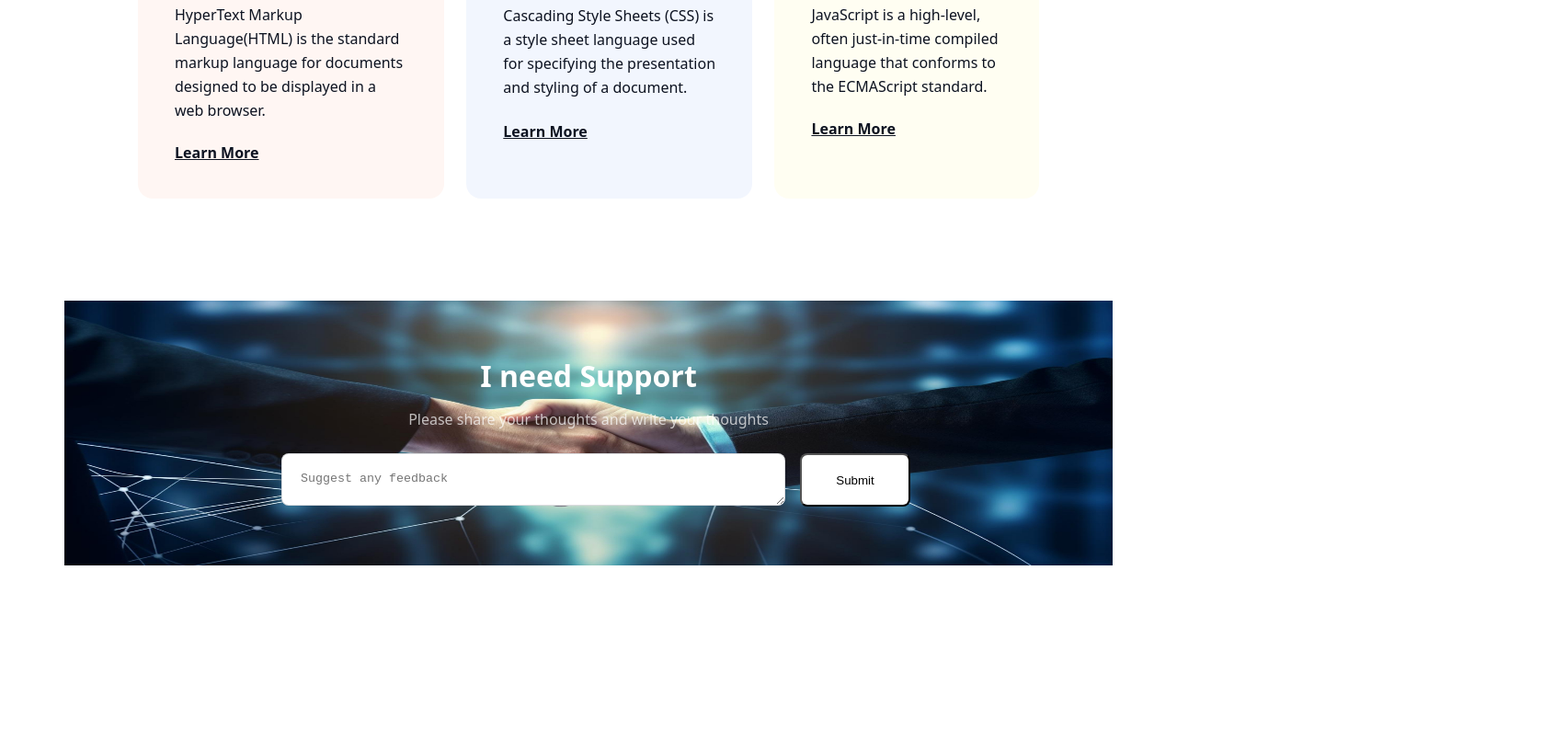
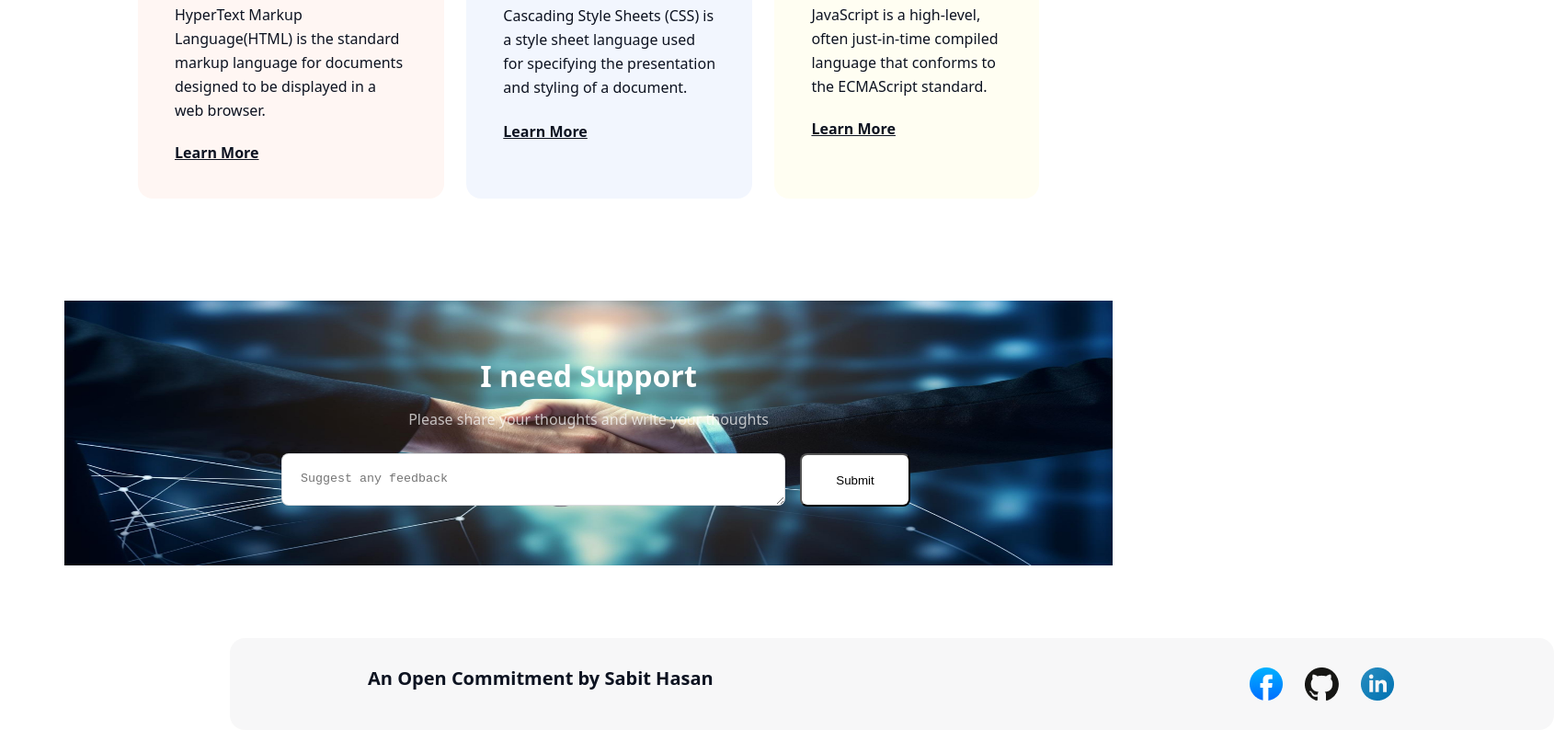
Before and after one commit to Sabit01Hasan/Sabit-Resume, a plain HTML site: page index.html in a window 1280 px wide. Shown: the part 3195-3989 px from the top of the page at 92% size, 1690 px wide, since content can reach past the window. Before the commit the page ends 3889 px from the top, so only its background shows below. Drawn offline with Linux system fonts and the light colour scheme.

Commit message:
added the last part

```diff
--- a/index.html
+++ b/index.html
@@ -21,7 +21,7 @@
         <p class="banner-description">I am currently a student and I am learning web development. hopefully I will </p>
         <p class="banner-description">be a professional developer.</p>
         </div>
-        <a href=""><button class="banner-button"><p class="button-paragraph">Contact with me</p></button></a>
+        <a href="#section1"><button class="banner-button"><p class="button-paragraph">Contact with me</p></button></a>
     </header>
     <main>
         <section  class="page1">
@@ -97,7 +97,20 @@
             <textarea name="" id="" class="form" placeholder="Suggest any feedback"></textarea>
             <input type="submit" class="sub">
         </form>
-
     </div>
+    <footer>
+        <section id="section1">
+            <div class="p6">
+                <div>
+                    <h4 class="p6-s1">An Open Commitment by Sabit Hasan</h4>
+                </div>
+                <div class="p6-img">
+                    <a href="https://www.facebook.com/shabit.hassan.908" target="_blank" class="img6"><img src="assets/facebook.png" alt="" style="margin-left: 70px;"></a>
+                    <a href="https://github.com/Sabit01Hasan" target="_blank" class="img6"><img src="assets/github.png" alt=""></a>
+                    <a href="https://www.linkedin.com/in/sabit-hasan-58a760317" target="_blank" class="img6"><img src="assets/linkedin-icon 1.png" alt=""></a>
+                </div>
+            </div>
+        </section>
+    </footer>
 </body>
 </html>
--- a/styls/styls.css
+++ b/styls/styls.css
@@ -41,6 +41,7 @@
     background: rgb(13, 19, 33);
     padding: 21px 24px 21px 24px;
     margin-top: 32px;
+    cursor: pointer;
 }
 .button-paragraph{
     color: rgb(255, 255, 255);
@@ -290,3 +291,28 @@
     display: flex;
     justify-content: center;
 }
+.p6{
+    display: flex;
+    justify-content: space-between;
+    width: 1140px;
+    height: 36px;
+    margin-left: 250px;
+    padding: 32px 150px 32px 150px;
+    border-radius: 16px;
+    background: rgba(13, 19, 33, 0.03)
+}
+.p6-img{
+    display: flex;
+}
+.p6-s1{
+    color: rgb(13, 19, 33);
+    font-family: system-ui, -apple-system, BlinkMacSystemFont, 'Segoe UI', Roboto, Oxygen, Ubuntu, Cantarell, 'Open Sans', 'Helvetica Neue', sans-serif;
+    font-size: 20px;
+    font-weight: 600;
+    line-height: 23px;
+    letter-spacing: 0%;
+    text-align: center;
+}
+.img6{
+    margin-right: 24px;
+}
```
